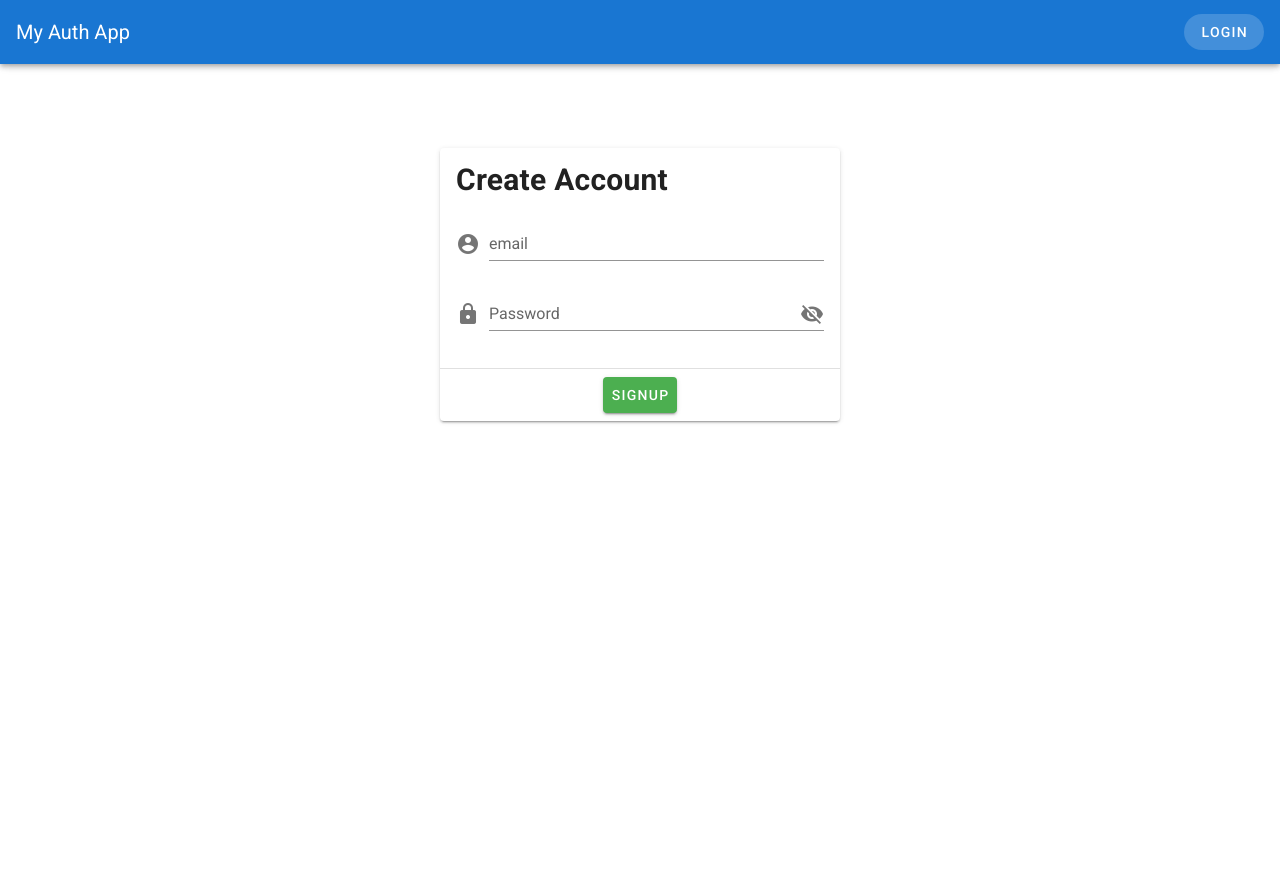
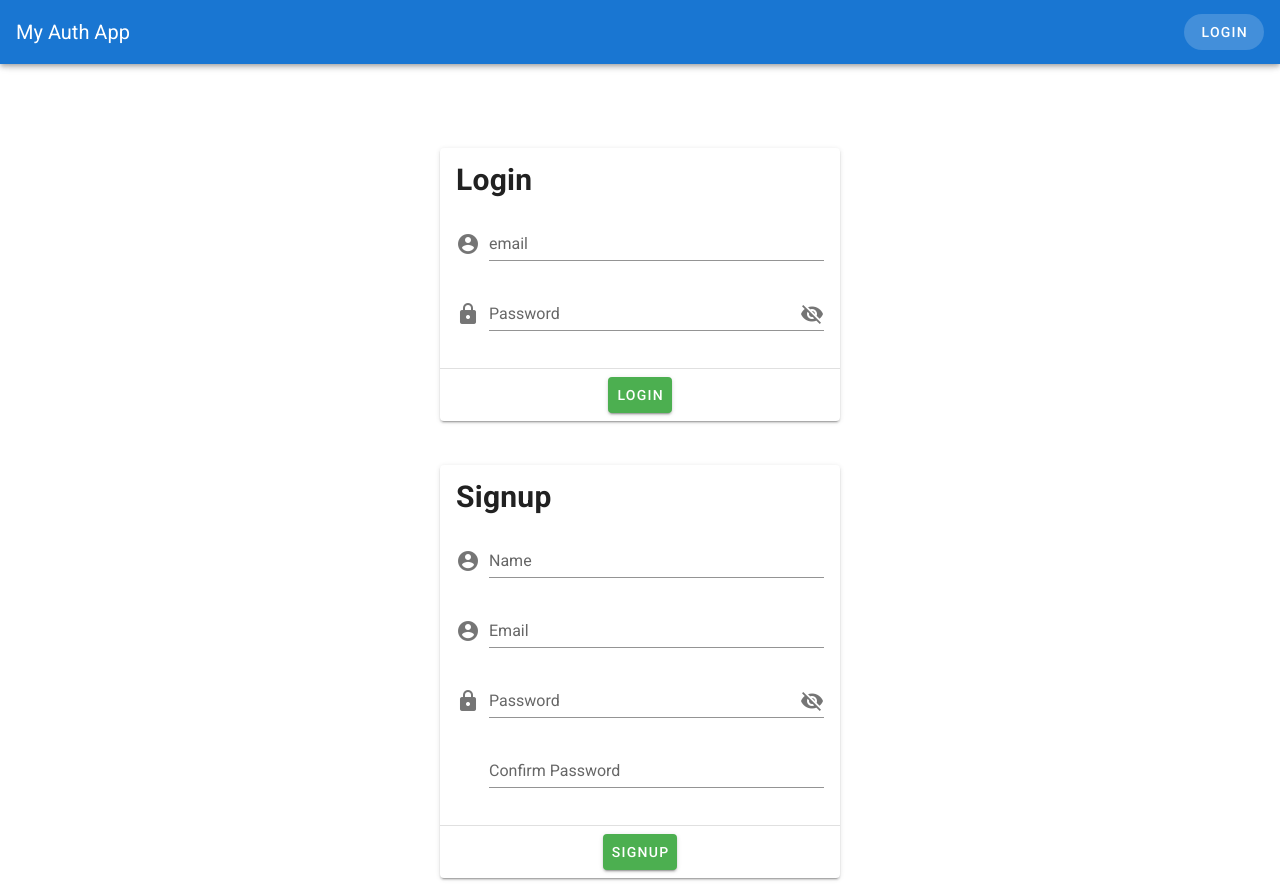
Before and after one commit to rebootacademy-labs/API-TEMPLATE, a Vue app in the folder front/vue/: page /auth in a window 1280 px wide. Before the commit the page ends 800 px from the top, so only its background shows below. Built offline with nearby package versions, Linux system fonts and the light colour scheme.

Commit message:
Refactor Login and signup into components

```diff
--- /dev/null
+++ b/front/vue/src/components/Login.vue
@@ -0,0 +1,36 @@
+<template>
+  <v-card width="400" class="mt-5 mx-auto">
+    <v-card-title><h2>Login</h2></v-card-title>
+    <v-card-text>
+      <v-form>
+        <v-text-field
+          type="text"
+          label="email"
+          prepend-icon="mdi-account-circle"
+        />
+        <v-text-field
+          :type="showPassword ? 'text' : 'password'"
+          label="Password"
+          prepend-icon="mdi-lock"
+          append-icon="mdi-eye-off"
+          @click:append="showPassword = !showPassword"
+        />
+      </v-form>
+    </v-card-text>
+    <v-divider />
+    <v-card-actions>
+      <v-btn color="success" class="mx-auto">Login</v-btn>
+    </v-card-actions>
+  </v-card>
+</template>
+
+<script>
+export default {
+  name: "login",
+  data() {
+    return {
+      showPassword: false
+    };
+  }
+};
+</script>
--- /dev/null
+++ b/front/vue/src/components/Signup.vue
@@ -0,0 +1,46 @@
+<template>
+  <v-card width="400" class="mt-5 mx-auto">
+    <v-card-title><h2>Signup</h2></v-card-title>
+    <v-card-text>
+      <v-form>
+        <v-text-field
+          type="text"
+          label="Name"
+          prepend-icon="mdi-account-circle"
+        />
+        <v-text-field
+          type="text"
+          label="Email"
+          prepend-icon="mdi-account-circle"
+        />
+        <v-text-field
+          :type="showPassword ? 'text' : 'password'"
+          label="Password"
+          prepend-icon="mdi-lock"
+          append-icon="mdi-eye-off"
+          @click:append="showPassword = !showPassword"
+        />
+        <v-text-field
+          :type="showPassword ? 'text' : 'password'"
+          label="Confirm Password"
+          prepend-icon="mdi-lock-circle"
+        />
+      </v-form>
+    </v-card-text>
+    <v-divider />
+    <v-card-actions>
+      <v-btn color="success" class="mx-auto">SIGNUP</v-btn>
+    </v-card-actions>
+  </v-card>
+</template>
+
+<script>
+export default {
+  name: "signup",
+  data() {
+    return {
+      showPassword: false
+    };
+  }
+};
+</script>
--- a/front/vue/src/views/Auth.vue
+++ b/front/vue/src/views/Auth.vue
@@ -1,42 +1,23 @@
 <template>
   <v-content>
     <v-row>
-      <v-col>
-        <v-card width="400" class="mt-5 mx-auto">
-          <v-card-title><h2>Create Account</h2></v-card-title>
-          <v-card-text>
-            <v-form>
-              <v-text-field
-                type="text"
-                label="email"
-                prepend-icon="mdi-account-circle"
-              />
-              <v-text-field
-                :type="showPassword ? 'text' : 'password'"
-                label="Password"
-                prepend-icon="mdi-lock"
-                append-icon="mdi-eye-off"
-                @click:append="showPassword = !showPassword"
-              />
-            </v-form>
-          </v-card-text>
-          <v-divider />
-          <v-card-actions>
-            <v-btn color="success" class="mx-auto">SIGNUP</v-btn>
-          </v-card-actions>
-        </v-card>
-      </v-col>
+      <v-col> <Login /> </v-col>
+    </v-row>
+    <v-row>
+      <v-col> <Signup /> </v-col>
     </v-row>
   </v-content>
 </template>
 
 <script>
+import Login from "@/components/Login.vue";
+import Signup from "@/components/Signup.vue";
 export default {
   name: "Auth",
-  data() {
-    return {
-      showPassword: false
-    };
+
+  components: {
+    Login,
+    Signup
   }
 };
 </script>
```
